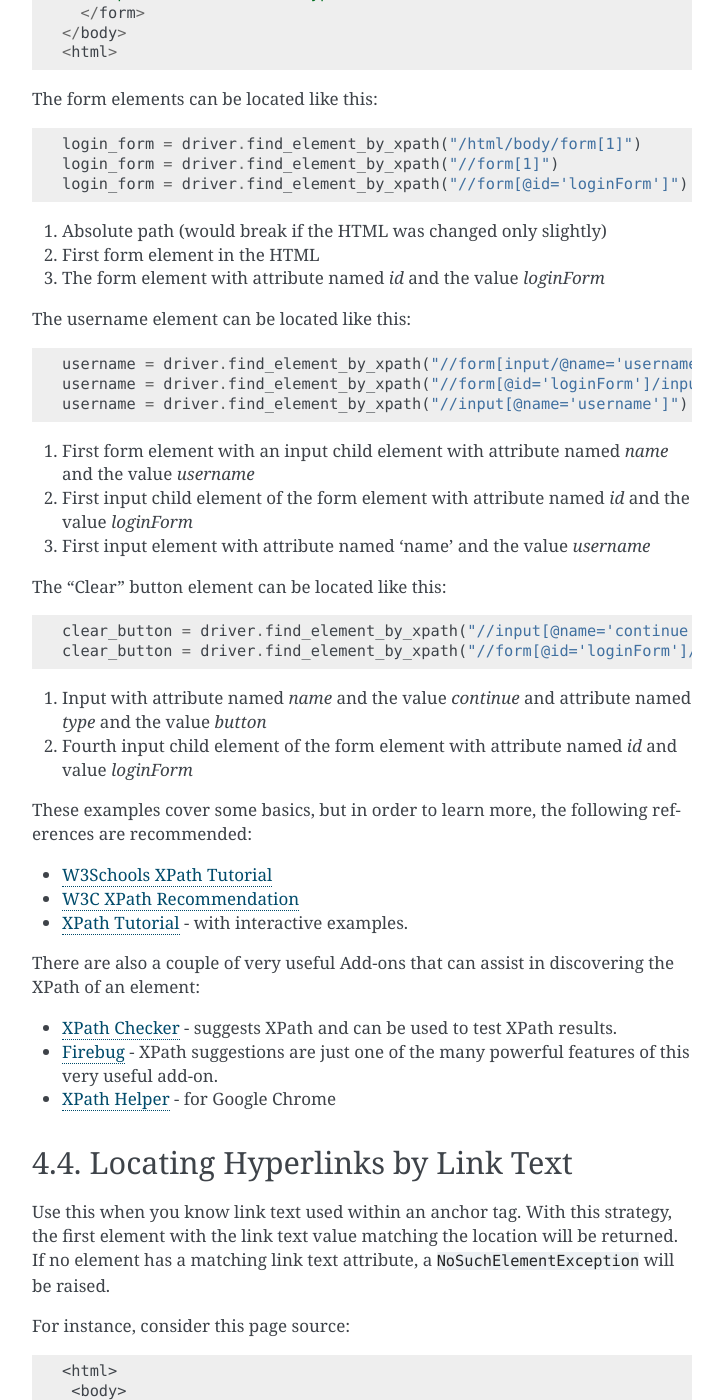
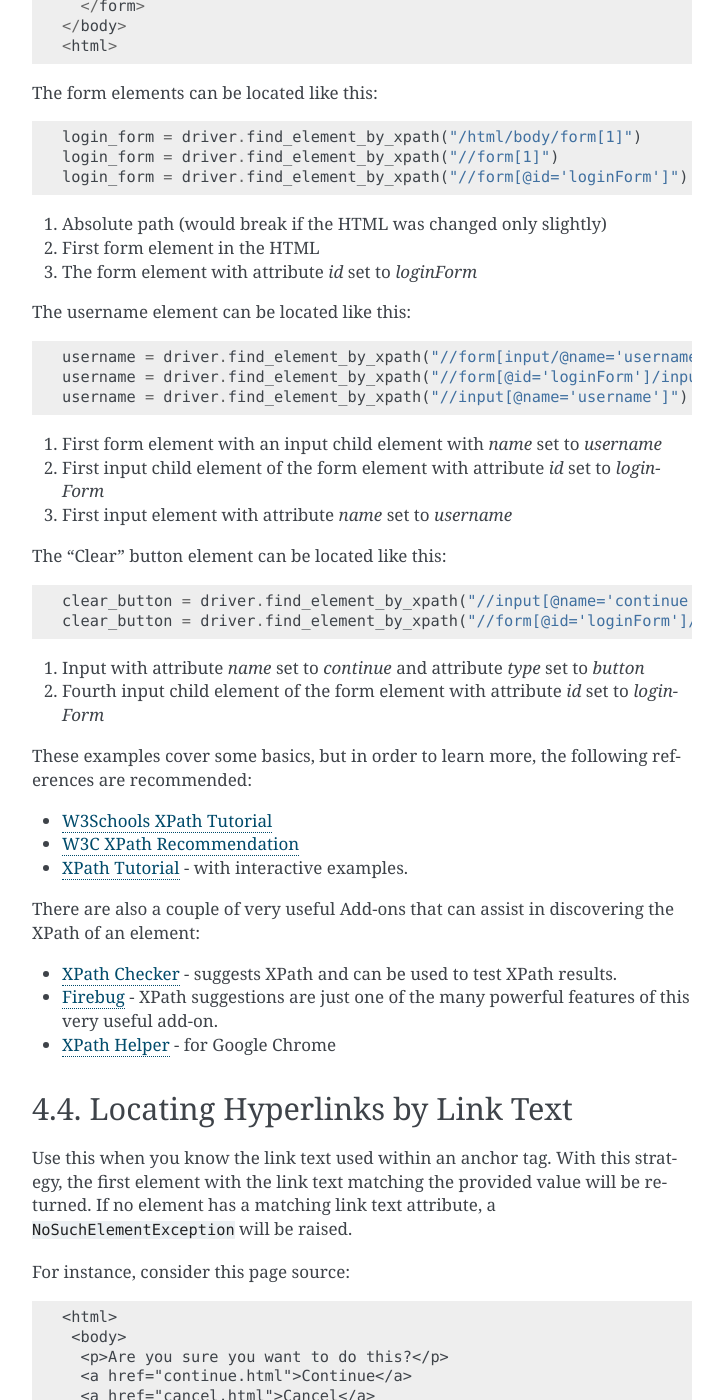
Before and after one commit to baijum/selenium-python, a Sphinx documentation site: the page built from source/locating-elements.rst, in a window 1280 px wide and 1400 px high, scrolled down 2946 px. Shown: the whole window, without its empty margins (388-1111 px from the left). Built offline with Sphinx 7.4.7, drawn with Linux system fonts in a browser that asks for light colours; some of the changed text lies outside the part shown.

Commit message:
Corrected some text in the getting-started, locating-elements, navigating and waits pages

```diff
--- a/source/locating-elements.rst
+++ b/source/locating-elements.rst
@@ -29,8 +29,11 @@ methods to locate elements in a page:
 
 
 Apart from the public methods given above, there are two private
-methods which might be useful with locators in page objects.  These
-are the two private methods: `find_element` and `find_elements`.
+methods which might be useful for locating page elements:
+
+- `find_element`
+- `find_elements`
+
 
 Example usage::
 
@@ -55,10 +58,10 @@ These are the attributes available for `By` class::
 Locating by Id
 ~~~~~~~~~~~~~~
 
-Use this when you know `id` attribute of an element.  With this
-strategy, the first element with the `id` attribute value matching the
-location will be returned.  If no element has a matching `id`
-attribute, a ``NoSuchElementException`` will be raised.
+Use this when you know the `id` attribute of an element. With this
+strategy, the first element with a matching `id` attribute will
+be returned.  If no element has a matching `id` attribute,
+a ``NoSuchElementException`` will be raised.
 
 For instance, consider this page source::
 
@@ -80,10 +83,10 @@ The form element can be located like this::
 Locating by Name
 ~~~~~~~~~~~~~~~~
 
-Use this when you know `name` attribute of an element.  With this
-strategy, the first element with the `name` attribute value matching
-the location will be returned.  If no element has a matching `name`
-attribute, a ``NoSuchElementException`` will be raised.
+Use this when you know the `name` attribute of an element.  With this
+strategy, the first element with a matching `name` attribute will
+be returned.  If no element has a matching `name` attribute,
+a ``NoSuchElementException`` will be raised.
 
 For instance, consider this page source::
 
@@ -157,7 +160,7 @@ The form elements can be located like this::
 
 2. First form element in the HTML
 
-3. The form element with attribute named `id` and the value `loginForm`
+3. The form element with attribute `id` set to `loginForm`
 
 The username element can be located like this::
 
@@ -165,14 +168,11 @@ The username element can be located like this::
   username = driver.find_element_by_xpath("//form[@id='loginForm']/input[1]")
   username = driver.find_element_by_xpath("//input[@name='username']")
 
-1. First form element with an input child element with attribute named
-   `name` and the value `username`
+1. First form element with an input child element with `name` set to `username`
 
-2. First input child element of the form element with attribute named
-   `id` and the value `loginForm`
+2. First input child element of the form element with attribute `id` set to `loginForm`
 
-3. First input element with attribute named 'name' and the value
-   `username`
+3. First input element with attribute `name` set to `username`
 
 The "Clear" button element can be located like this::
 
@@ -180,11 +180,10 @@ The "Clear" button element can be located like this::
   clear_button = driver.find_element_by_xpath("//form[@id='loginForm']/input[4]")
 
 
-1. Input with attribute named `name` and the value `continue` and
-   attribute named `type` and the value `button`
+1. Input with attribute `name` set to `continue` and
+   attribute `type` set to `button`
 
-2. Fourth input child element of the form element with attribute named
-   `id` and value `loginForm`
+2. Fourth input child element of the form element with attribute `id` set to `loginForm`
 
 These examples cover some basics, but in order to learn more, the
 following references are recommended:
@@ -212,9 +211,9 @@ discovering the XPath of an element:
 Locating Hyperlinks by Link Text
 ~~~~~~~~~~~~~~~~~~~~~~~~~~~~~~~~
 
-Use this when you know link text used within an anchor tag.  With this
-strategy, the first element with the link text value matching the
-location will be returned.  If no element has a matching link text
+Use this when you know the link text used within an anchor tag. With this
+strategy, the first element with the link text matching the provided value
+will be returned.  If no element has a matching link text
 attribute, a ``NoSuchElementException`` will be raised.
 
 For instance, consider this page source::
@@ -258,9 +257,9 @@ The heading (h1) element can be located like this::
 Locating Elements by Class Name
 ~~~~~~~~~~~~~~~~~~~~~~~~~~~~~~~
 
-Use this when you want to locate an element by class attribute name.
-With this strategy, the first element with the matching class attribute
-name will be returned.  If no element has a matching class attribute name,
+Use this when you want to locate an element by class name.
+With this strategy, the first element with the matching class name
+attribute will be returned.  If no element has a matching class name attribute,
 a ``NoSuchElementException`` will be raised.
 
 For instance, consider this page source::
@@ -278,9 +277,9 @@ The "p" element can be located like this::
 Locating Elements by CSS Selectors
 ~~~~~~~~~~~~~~~~~~~~~~~~~~~~~~~~~~
 
-Use this when you want to locate an element by CSS selector syntax.
-With this strategy, the first element with the matching CSS selector
-will be returned.  If no element has a matching CSS selector,
+Use this when you want to locate an element using CSS selector syntax.
+With this strategy, the first element matching the given CSS selector
+will be returned.  If no element matches the provided CSS selector,
 a ``NoSuchElementException`` will be raised.
 
 For instance, consider this page source::
```
Also changed, not shown: other parts of source/locating-elements.rst (+2 -2 lines), source/getting-started.rst (+4 -4 lines), source/navigating.rst (+4 -4 lines), source/waits.rst (+8 -8 lines).
